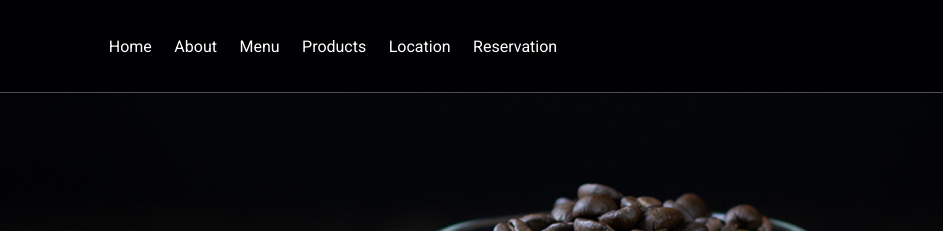
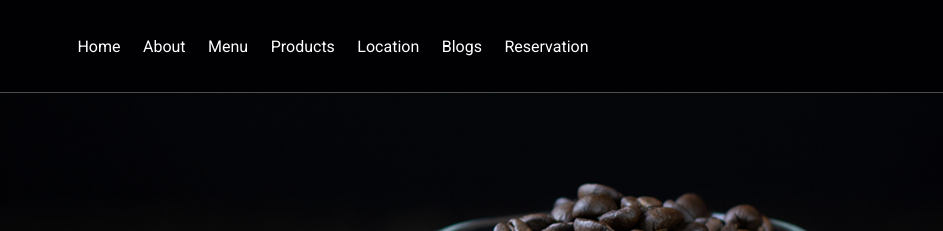
Before and after one commit to AKRVerz/BasyiraCoffee, a plain HTML site: page index.html in a window 1280 px wide. Shown: the top 231 px of the page, 337-1280 px from the left. Drawn offline with Linux system fonts and the light colour scheme.

Commit message:
add_blog_menu

```diff
--- a/index.html
+++ b/index.html
@@ -30,8 +30,8 @@
         <a href="#menu">menu</a>
         <a href="#products">products</a>
         <a href="#location">Location</a>
+        <a href="#blogs">blogs</a>
         <a href="#contact">Reservation</a>
-        <!-- <a href="#blogs">blogs</a> -->
       </nav>
 
       <div class="icons">
```
